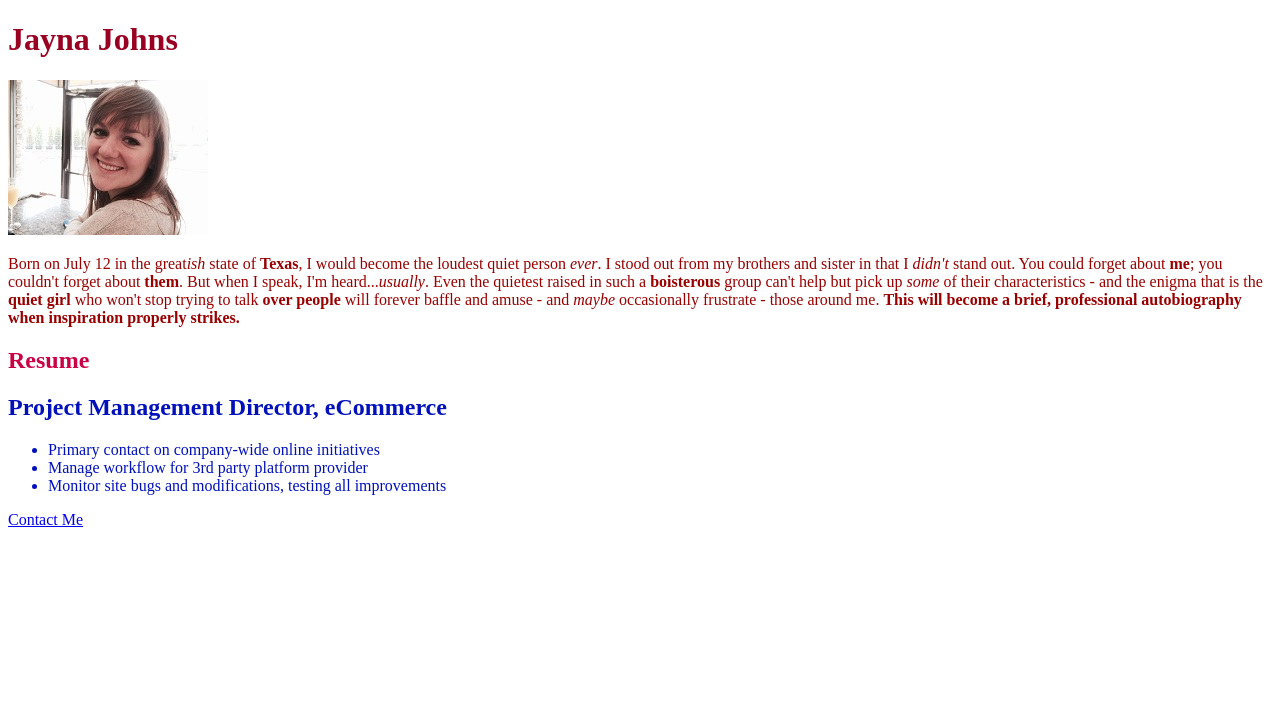
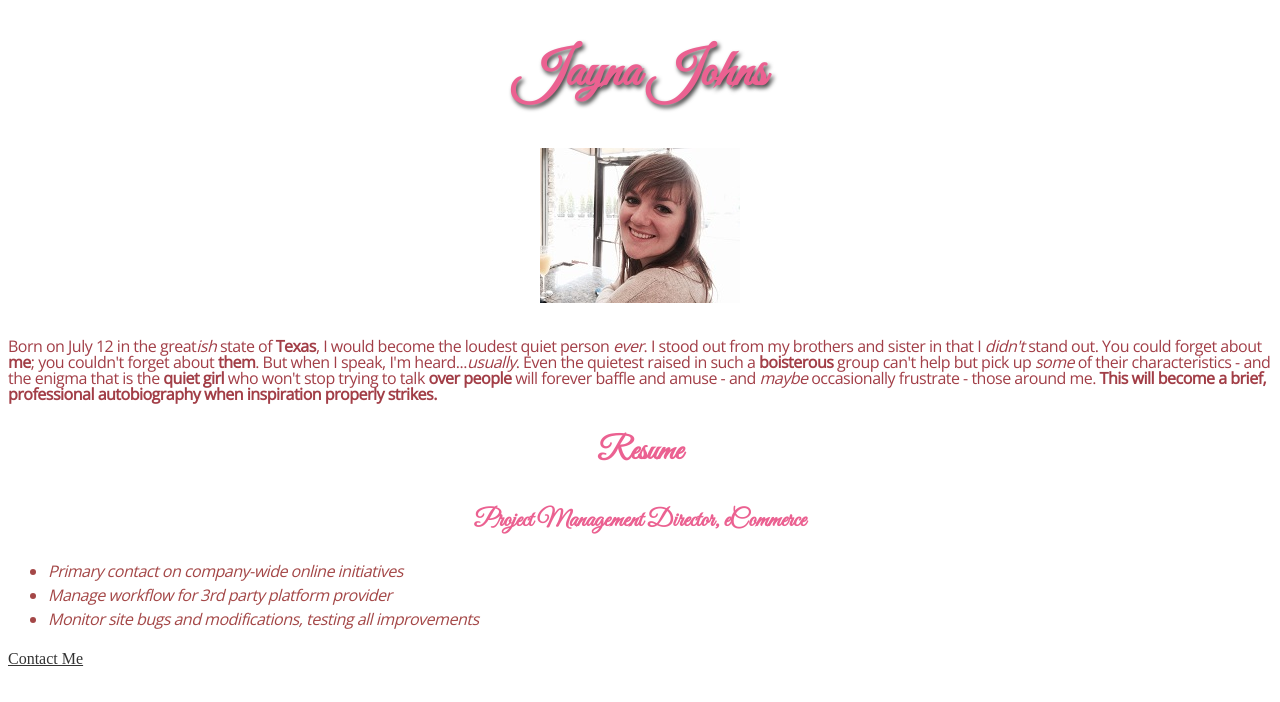
Before and after one commit to jaynajohns/jaynajohns.github.io, a plain HTML site: page index.html in a window 1280 px wide. Drawn offline with nearby package versions, Linux system fonts and the light colour scheme.

Commit message:
Add Google fonts. Start styling type

```diff
--- a/index.html
+++ b/index.html
@@ -1,26 +1,28 @@
 <!DOCTYPE html>
 <html>
   <head>
+    <link href='http://fonts.googleapis.com/css?family=Great+Vibes' rel='stylesheet' type='text/css'>
    <meta charset="utf-8">
   <title>Jayna Johns</title>
    <link rel="stylesheet" type="text/css" href="style.css" />
+   <link href='http://fonts.googleapis.com/css?family=Open+Sans' rel='stylesheet' type='text/css'>
     </head>
-  <body>
+  <body style="color:#A23E47;line-height:1.5">
     <main>
       <header>
         <h1 class="header-name">Jayna Johns</h1>
       </header>
       <section class="biography">
-        <img src="https://raw.githubusercontent.com/jaynajohns/jaynajohns.github.io/master/Images/Me.jpg" alt="Jayna Johns" width="200" height="155">
+        <div class="my-picture"><img src="https://raw.githubusercontent.com/jaynajohns/jaynajohns.github.io/master/Images/Me.jpg" alt="Jayna Johns" width="200" height="155"></div>
         <br>
         <p>Born on July 12 in the great<em>ish</em> state of <strong>Texas</strong>, I would become the loudest quiet person <em>ever</em>. I stood out from my brothers and sister in that I <em>didn't</em> stand out. You could forget about <strong>me</strong>; you couldn't forget about <strong>them</strong>. But when I speak, I'm heard...<em>usually</em>. Even the quietest raised in such a <strong>boisterous</strong> group can't help but pick up <em>some</em> of their characteristics - and the enigma that is the <strong>quiet girl</strong> who won't stop trying to talk <strong>over people</strong> will forever baffle and amuse - and <em>maybe</em> occasionally frustrate - those around me. <strong>This will become a brief, professional autobiography when inspiration properly strikes.</strong></p>
       </section>
       <section class="resume"><h1 class="section-title">Resume</h1>
         <h2>Project Management Director, eCommerce</h2>
           <ul>
-            <li>Primary contact on company-wide online initiatives</li>
-            <li>Manage workflow for 3rd party platform provider</li>
-            <li>Monitor site bugs and modifications, testing all improvements</li>
+            <li><em>Primary contact on company-wide online initiatives</em></li>
+            <li><em>Manage workflow for 3rd party platform provider</em></li>
+            <li><em>Monitor site bugs and modifications, testing all improvements</em></li>
           </ul>
       </section>
     </main>
--- a/style.css
+++ b/style.css
@@ -1,18 +1,32 @@
-// CSS
-<style type="text/css">
+/*CSS*/
+
+h1,h2,h3,h4,h5,h6 {
+  font-family: 'Great Vibes', cursive;
+  text-align: center;
+  color: #eb6191;
+}
+p,ul{
+  font-family: 'Open Sans', sans-serif;
+  letter-spacing: -.5px;
+}
 h2{
-  color: #c04;
+  font-size: 150%;
+}
+.my-picture{
+text-align: center;
 }
 .resume{
-  color: #01b;
+  color: #A44747;
 }
-.section-title{
-  color: #c04;
+.section-title /*word 'resume'*/{
+  font-size: 200%;
 }
-.header-name{
-  color: #902;
+.header-name /*my name*/{
+  font-size: 325%;
+  text-shadow: 2px 3px 4px #444444;
 }
 .biography{
-  color: #900;
+  line-height: 1;
 }
-</style>
+a{color:#333333;}
+a:hover{color:#888888;}
```
